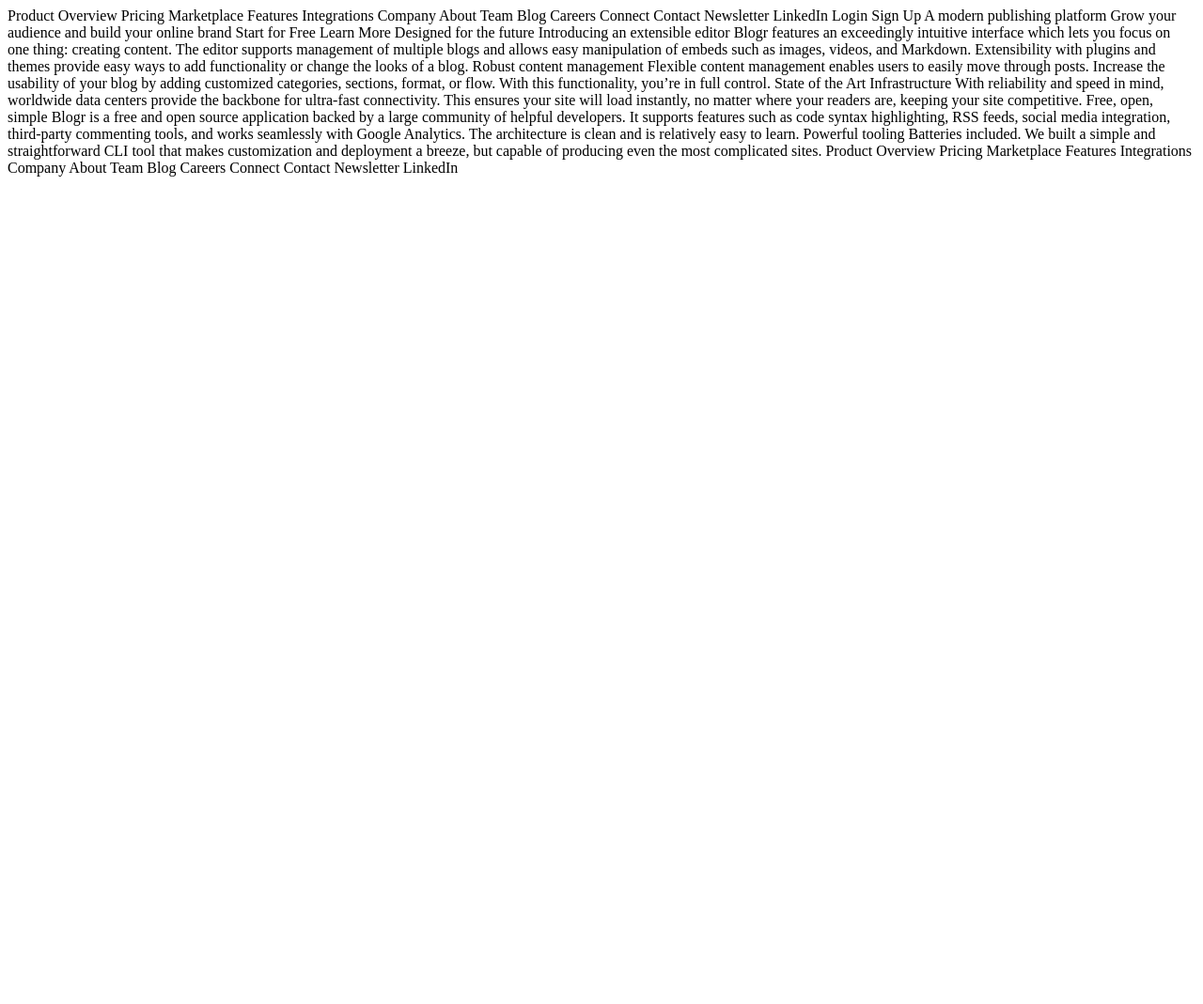
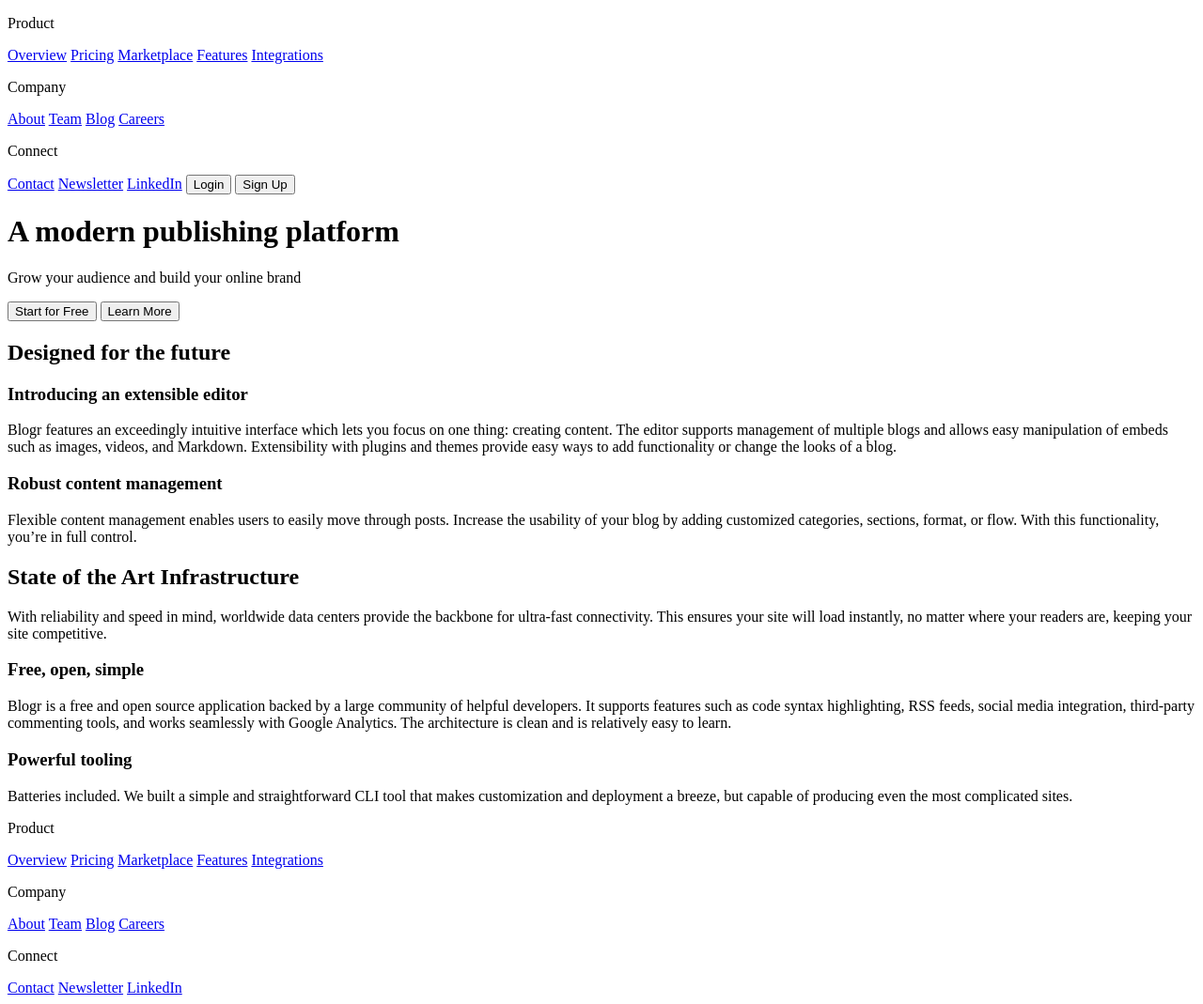
Before and after one commit to evansanchez963/Blogr-Landing-Page, a plain HTML site: page index.html in a window 1280 px wide. Shown: the whole page at 94% size. Before the commit the page ends 800 px from the top, so only its background shows below. Drawn offline with Linux system fonts and the light colour scheme.

Commit message:
Set up initial html elements

```diff
--- a/index.html
+++ b/index.html
@@ -9,87 +9,101 @@
 
   <title>Frontend Mentor | [Blogr]</title>
 
-  <!-- Feel free to remove these styles or customise in your own stylesheet 👍 -->
-  <style>
-    .attribution { font-size: 11px; text-align: center; }
-    .attribution a { color: hsl(228, 45%, 44%); }
-  </style>
 </head>
-<body>
-  Product
+<main>
+  <header>
+    <nav>
+      <p class="desktop-nav-item">Product</p>
+      <a href="#">Overview</a>
+      <a href="#">Pricing</a>
+      <a href="#">Marketplace</a>
+      <a href="#">Features</a>
+      <a href="#">Integrations</a>
 
-  Overview
-  Pricing
-  Marketplace
-  Features
-  Integrations
 
-  Company
+      <p class="desktop-nav-item">Company</p>
+      <a href="#">About</a>
+      <a href="#">Team</a>
+      <a href="#">Blog</a>
+      <a href="#">Careers</a>
 
-  About
-  Team
-  Blog
-  Careers
+      <p class="desktop-nav-item">Connect</p>
+      <a href="#">Contact</a>
+      <a href="#">Newsletter</a>
+      <a href="#">LinkedIn</a>
 
-  Connect
+      <button>Login</button>
+      <button>Sign Up</button>
+    </nav>
 
-  Contact
-  Newsletter
-  LinkedIn
+    <h1>A modern publishing platform</h1>
+    <p>Grow your audience and build your online brand</p>
 
-  Login
-  Sign Up
+    <button>Start for Free</button>
+    <button>Learn More </button>
+  </header>
 
-  A modern publishing platform
-  Grow your audience and build your online brand
+  <section>
+    <h2>Designed for the future</h2>
 
-  Start for Free
-  Learn More
-
-  Designed for the future
-
-  Introducing an extensible editor
+    <h3>Introducing an extensible editor</h3>
+    <p>
       Blogr features an exceedingly intuitive interface which lets you focus on one thing: creating content.
       The editor supports management of multiple blogs and allows easy manipulation of embeds such as images,
       videos, and Markdown. Extensibility with plugins and themes provide easy ways to add functionality or
       change the looks of a blog.
+    </p>
 
-  Robust content management
+    <h3>Robust content management</h3>
+    <p>
       Flexible content management enables users to easily move through posts. Increase the usability of your blog
       by adding customized categories, sections, format, or flow. With this functionality, you’re in full control.
+    </p>
+  </section>
 
-  State of the Art Infrastructure
+  <section>
+    <h2>State of the Art Infrastructure</h2>
+    <p>
       With reliability and speed in mind, worldwide data centers provide the backbone for ultra-fast connectivity.
       This ensures your site will load instantly, no matter where your readers are, keeping your site competitive.
+    </p>
+  </section>
 
-  Free, open, simple
+  <section>
+    <h3>Free, open, simple</h3>
+    <p>
       Blogr is a free and open source application backed by a large community of helpful developers. It supports
       features such as code syntax highlighting, RSS feeds, social media integration, third-party commenting tools,
       and works seamlessly with Google Analytics. The architecture is clean and is relatively easy to learn.
+    </p>
 
-  Powerful tooling
+    <h3>Powerful tooling</h3>
+    <p>
       Batteries included. We built a simple and straightforward CLI tool that makes customization and deployment a breeze, but
       capable of producing even the most complicated sites.
+    </p>
+  </section>
 
-  Product
+  <footer>
+    <nav>
+      <p>Product</p>
+      <a href="#">Overview</a>
+      <a href="#">Pricing</a>
+      <a href="#">Marketplace</a>
+      <a href="#">Features</a>
+      <a href="#">Integrations</a>
 
-  Overview
-  Pricing
-  Marketplace
-  Features
-  Integrations
+      <p>Company</p>
+      <a href="#">About</a>
+      <a href="#">Team</a>
+      <a href="#">Blog</a>
+      <a href="#">Careers</a>
 
-  Company
-
-  About
-  Team
-  Blog
-  Careers
-
-  Connect
-
-  Contact
-  Newsletter
-  LinkedIn
-</body>
+      <p>Connect</p>
+      <a href="#">Contact</a>
+      <a href="#">Newsletter</a>
+      <a href="#">LinkedIn</a>
+    </nav>
+  </footer>
+</main>
 </html>
```
Lines whose indentation alone changed are shown as unchanged.
